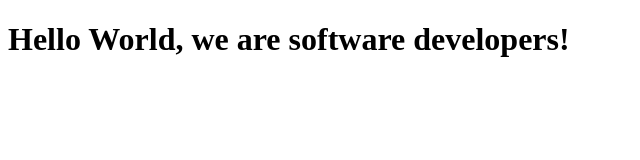
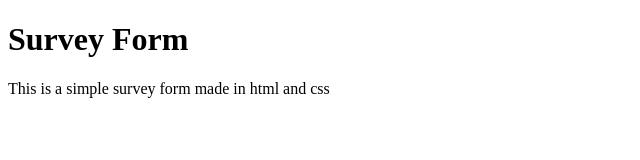
Before and after one commit to Urchmaney/Benedict-kingsley, a plain HTML site: page index.html in a window 1280 px wide. Shown: the whole page, without its empty margins (0-640 px from the left). Drawn offline with Linux system fonts and the light colour scheme.

Commit message:
add survey form skeleton

```diff
--- a/index.html
+++ b/index.html
@@ -3,25 +3,20 @@
 
 <head>
   <meta charset="UTF-8">
-  <title>Fork Me! FCC: Test Suite Template</title>
+  <title>Survey Form</title>
   <link rel="stylesheet" href="css/style.css">
 </head>
 
 <body>
+  <h1 id="title"> Survey Form </h1>
+  <p id="description">This is a simple survey form made in html and css</p>
+
+  <form action="#" id="survey-form">
+
+  </form>
+
   <script src="https://cdn.freecodecamp.org/testable-projects-fcc/v1/bundle.js"></script>
-  <h1>Hello World, we are software developers!</h1>
-  <!--
 
-    Hello Camper!
-
-    For now, the test suite only works in Chrome!
-    Please read the README below in the JS Editor before beginning.
-    Feel free to delete this message once you have read it.
-    Good luck and Happy Coding!
-
-    - The freeCodeCamp Team
-
-    -->
   <script src="js/index.js"></script>
 </body>
 
```
